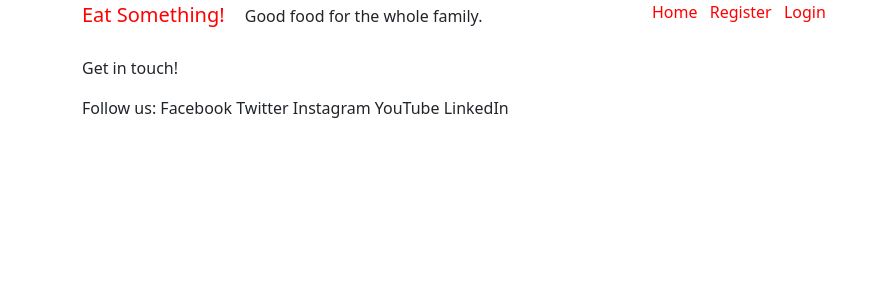
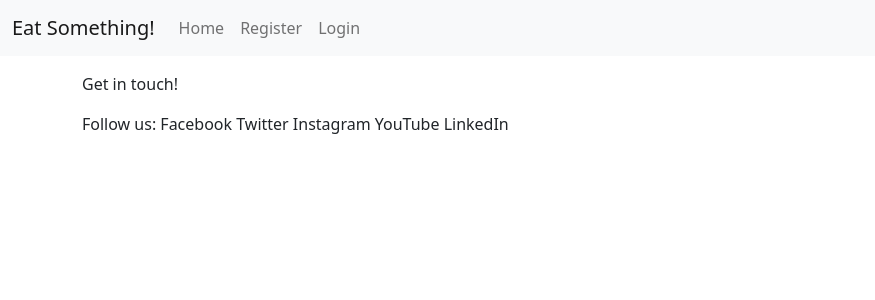
Before and after one commit to robindavidgames/ci-project04, a Django app: page / in a window 1280 px wide. Shown: the top 300 px of the page, without its empty margins (0-875 px from the left). Run offline with Django 3.2, Linux system fonts and the light colour scheme; data that the repository does not hold is empty.

Commit message:
Style Navbar with Bootstrap.

```diff
--- a/templates/base.html
+++ b/templates/base.html
@@ -21,34 +21,22 @@
 <body>
 
     <!-- Navigation -->
-    <nav>
-        <div class="container">
-            <div class="row">
-                <div class="col">
-                    <!-- This is the heading text -->
-                    <a class="navbar-brand" href="{% url 'home' %}">Eat Something!</a>
-                    <span>
-                        Good food for the whole family.
-                    </span>
-                </div>
-                <div class="col">
-                    <ul class="list-inline">
-                        <li class="list-inline-item">
-                            <a href="{% url 'home' %}">Home</a>
-                        </li>
-                        {% if user.is_authenticated %}
-                        <li class="list-inline-item">
-                            <a href="{% url 'account_logout' %}">Logout</a>
-                        </li>
-                        {% else %}
-                        <li class="list-inline-item">
-                            <a href="{% url 'account_signup' %}">Register</a>
-                        </li>
-                        <li class="list-inline-item">
-                            <a href="{% url 'account_login' %}">Login</a>
-                        </li>
-                        {% endif %}
-                    </ul>
+    <!-- Code adapted from https://getbootstrap.com/docs/5.1/components/navbar/#nav -->
+    <nav class="navbar navbar-expand-lg navbar-light bg-light">
+        <div class="container-fluid">
+            <a class="navbar-brand" href="#">Eat Something!</a>
+            <button class="navbar-toggler" type="button" data-bs-toggle="collapse" data-bs-target="#navbarNavAltMarkup" aria-controls="navbarNavAltMarkup" aria-expanded="false" aria-label="Toggle navigation">
+                <span class="navbar-toggler-icon"></span>
+            </button>
+            <div class="collapse navbar-collapse" id="navbarNavAltMarkup">
+                <div class="navbar-nav">
+                    <a class="nav-link" href="{% url 'home' %}">Home</a>
+                    {% if user.is_authenticated %}
+                    <a class="nav-link" href="{% url 'account_logout' %}">Logout</a>
+                    {% else %}
+                    <a class="nav-link" href="{% url 'account_signup' %}">Register</a>
+                    <a class="nav-link" href="{% url 'account_login' %}">Login</a>
+                    {% endif %}
                 </div>
             </div>
         </div>
```
